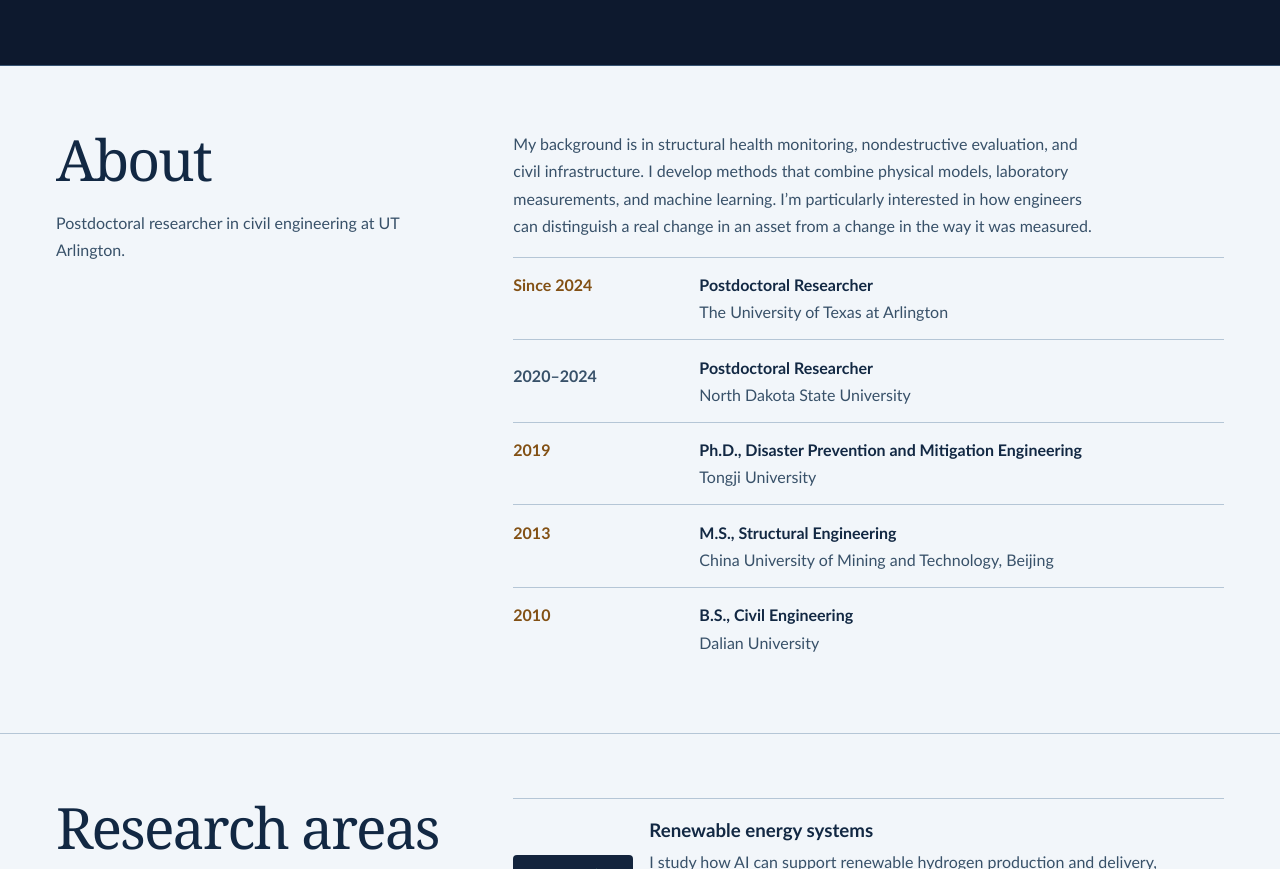
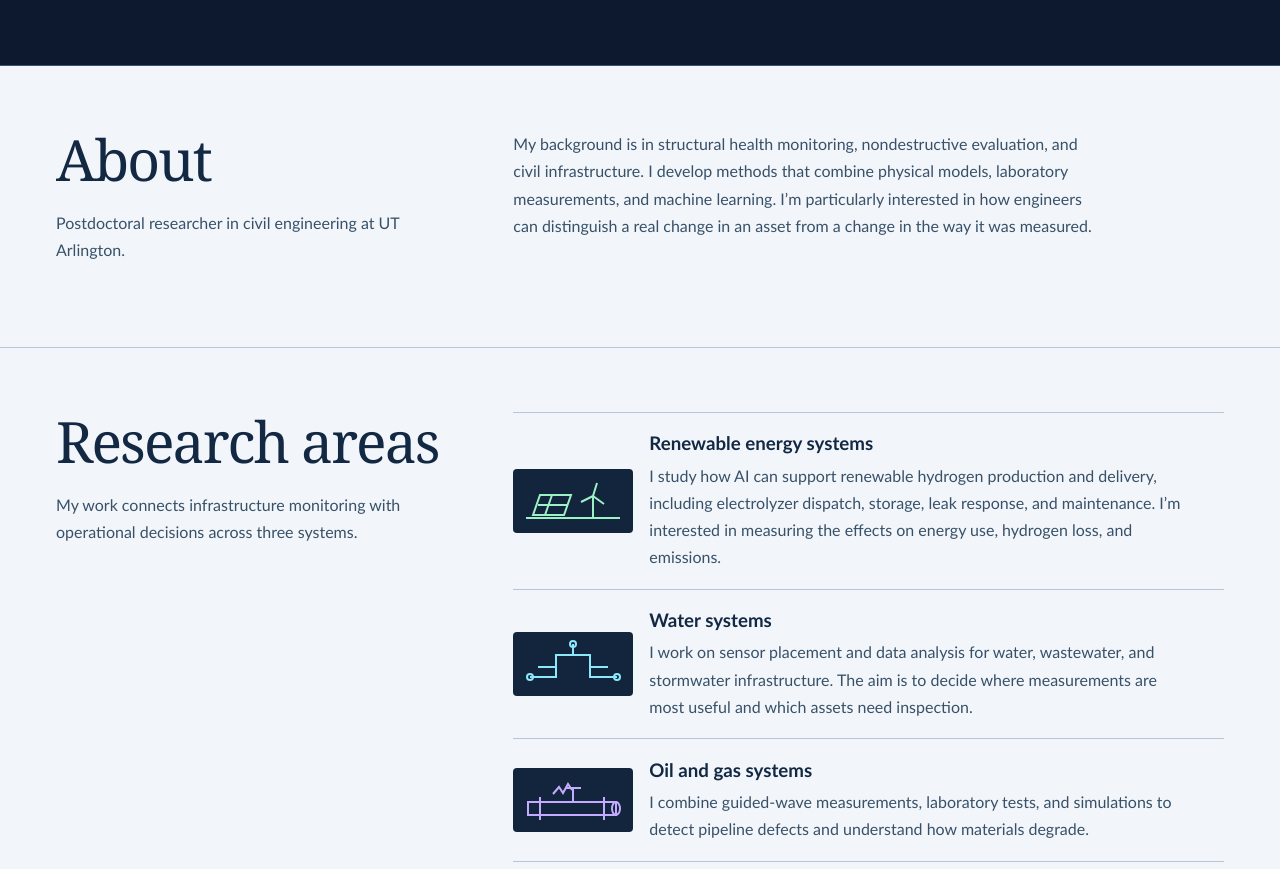
Before and after one commit to tjdxph/tjdxph.github.io, a plain HTML site: page index.html in a window 1280 px wide. Shown: the part 640-1509 px from the top of the page. Drawn offline with Linux system fonts and the light colour scheme.

Commit message:
Remove dated academic timeline from About

```diff
--- a/index.html
+++ b/index.html
@@ -50,13 +50,7 @@
 <section class="band" id="about"><div class="wrap sectiongrid">
 <div><h2>About</h2><p class="minor">Postdoctoral researcher in civil engineering at UT Arlington.</p></div>
 <div><p class="summary">My background is in structural health monitoring, nondestructive evaluation, and civil infrastructure. I develop methods that combine physical models, laboratory measurements, and machine learning. I’m particularly interested in how engineers can distinguish a real change in an asset from a change in the way it was measured.</p>
-<ul class="history" aria-label="Academic background">
-<li><time datetime="2024">Since 2024</time><div><strong>Postdoctoral Researcher</strong><span>The University of Texas at Arlington</span></div></li>
-<li><span class="year">2020–2024</span><div><strong>Postdoctoral Researcher</strong><span>North Dakota State University</span></div></li>
-<li><time datetime="2019">2019</time><div><strong>Ph.D., Disaster Prevention and Mitigation Engineering</strong><span>Tongji University</span></div></li>
-<li><time datetime="2013">2013</time><div><strong>M.S., Structural Engineering</strong><span>China University of Mining and Technology, Beijing</span></div></li>
-<li><time datetime="2010">2010</time><div><strong>B.S., Civil Engineering</strong><span>Dalian University</span></div></li>
-</ul></div></div></section>
+</div></div></section>
 <section class="band" id="research"><div class="wrap sectiongrid"><div><h2>Research areas</h2><p class="minor">My work connects infrastructure monitoring with operational decisions across three systems.</p></div>
 <ul class="domains">
 <li class="domain"><svg viewBox="0 0 120 64" aria-hidden="true" width="120" height="64"><g fill="none" stroke="#9df2c5" stroke-width="2"><path d="M13 49h94m-87-3 7-20h31l-7 20zm5-10h30m-16-10-7 20m48 3V27m0 0 4-13m-4 13-12 6m12-6 11 8"/></g></svg><div><h3>Renewable energy systems</h3><p>I study how AI can support renewable hydrogen production and delivery, including electrolyzer dispatch, storage, leak response, and maintenance. I’m interested in measuring the effects on energy use, hydrogen loss, and emissions.</p></div></li>
```
